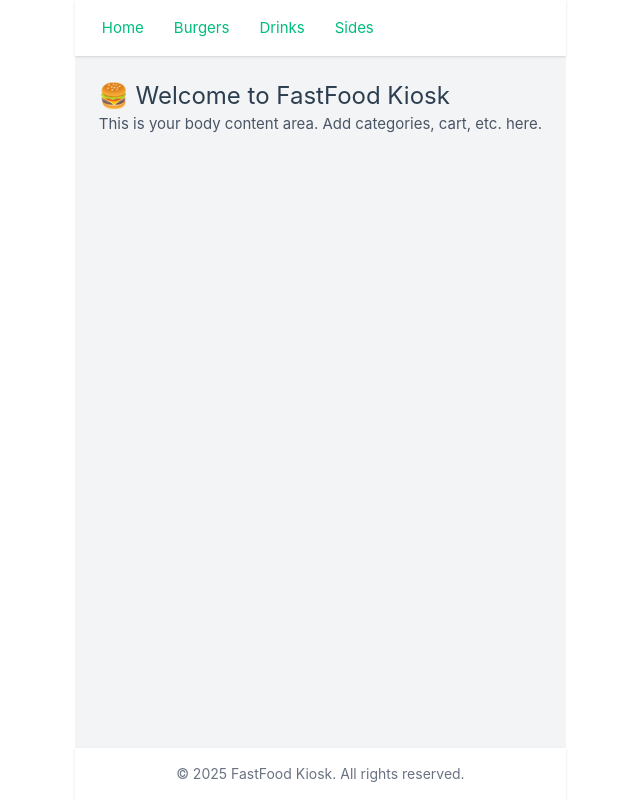
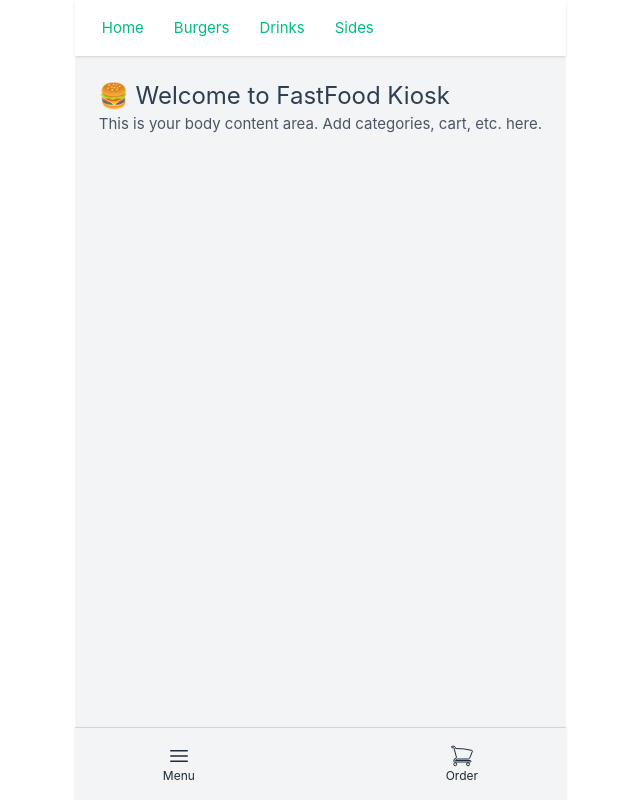
Before and after one commit to Genesis-Tan/Creamy-Created, a Vue app in the folder frontend-customer/customer-webapp/: page / in a window 1280 px wide. Shown: the whole page, without its empty margins (74-714 px from the left). Built offline with nearby package versions, Linux system fonts and the light colour scheme.

Commit message:
added footer

```diff
--- a/frontend-customer/customer-webapp/package.json
+++ b/frontend-customer/customer-webapp/package.json
@@ -10,6 +10,8 @@
     "format": "prettier --write src/"
   },
   "dependencies": {
+    "@heroicons/vue": "^2.2.0",
+    "@tailwindcss/postcss": "^4.1.11",
     "@tailwindcss/vite": "^4.1.11",
     "vue": "^3.5.17",
     "vue-router": "^4.5.1"
--- a/frontend-customer/customer-webapp/src/App.vue
+++ b/frontend-customer/customer-webapp/src/App.vue
@@ -17,12 +17,69 @@
     </main>
 
     <!-- Footer -->
-    <footer class="bg-white shadow px-6 py-4 text-center text-sm text-gray-500">
-      © 2025 FastFood Kiosk. All rights reserved.
+    <footer class="bg-ccbeige shadow px-6 py-4 text-center text-sm border-t border-gray-300">
+      <div class="flex justify-between items-center text-gray-800 max-w-md mx-auto px-16">
+        <!-- Left: Menu -->
+        <button
+          @click="select('menu')"
+          class="flex flex-col items-center focus:outline-none"
+          :class="{ 'text-ccpink': selected === 'menu' }"
+        >
+          <svg
+            xmlns="http://www.w3.org/2000/svg"
+            fill="none"
+            viewBox="0 0 24 24"
+            :stroke="selected === 'menu' ? '#FFB6C1' : 'currentColor'"
+            stroke-width="1.5"
+            class="w-6 h-6"
+          >
+            <path
+              stroke-linecap="round"
+              stroke-linejoin="round"
+              d="M3.75 6.75h16.5M3.75 12h16.5m-16.5 5.25h16.5"
+            />
+          </svg>
+          <span class="text-xs mt-1" :class="selected === 'menu' ? 'text-ccpink' : 'text-gray-800'">
+            Menu
+          </span>
+        </button>
+
+        <!-- Right: Cart -->
+        <button
+          @click="select('order')"
+          class="flex flex-col items-center focus:outline-none"
+          :class="{ 'text-ccpink': selected === 'order' }"
+        >
+          <svg
+            xmlns="http://www.w3.org/2000/svg"
+            viewBox="0 0 24 24"
+            fill="none"
+            :stroke="selected === 'order' ? '#FFB6C1' : 'currentColor'"
+            :class="['w-6 h-6']"
+          >
+            <path
+              d="M2.25 2.25a.75.75 0 0 0 0 1.5h1.386c.17 0 .318.114.362.278l2.558 9.592a3.752 3.752 0 0 0-2.806 3.63c0 .414.336.75.75.75h15.75a.75.75 0 0 0 0-1.5H5.378A2.25 2.25 0 0 1 7.5 15h11.218a.75.75 0 0 0 .674-.421 60.358 60.358 0 0 0 2.96-7.228.75.75 0 0 0-.525-.965A60.864 60.864 0 0 0 5.68 4.509l-.232-.867A1.875 1.875 0 0 0 3.636 2.25H2.25ZM3.75 20.25a1.5 1.5 0 1 1 3 0 1.5 1.5 0 0 1-3 0ZM16.5 20.25a1.5 1.5 0 1 1 3 0 1.5 1.5 0 0 1-3 0Z"
+            />
+          </svg>
+          <span
+            class="text-xs mt-1"
+            :class="selected === 'order' ? 'text-ccpink' : 'text-gray-800'"
+          >
+            Order
+          </span>
+        </button>
+      </div>
     </footer>
   </div>
 </template>
 
 <script setup>
-// You can add script logic here if needed
+import { ref } from 'vue'
+
+const selected = ref(null)
+
+function select(option) {
+  selected.value = option
+  console.log('Selected:', selected.value)
+}
 </script>
--- /dev/null
+++ b/frontend-customer/customer-webapp/tailwind.config.js
@@ -0,0 +1,21 @@
+module.exports = {
+  purge: [],
+  darkMode: false, // or 'media' or 'class'
+  content: [
+    './index.html',
+    './src/**/*.{vue,js,ts,jsx,tsx}',
+    '../../frontend-customer/customer-webapp/src/**/*.{vue,js,ts,jsx,tsx}',
+  ],
+  theme: {
+    extend: {
+      colors: {
+        ccbeige: '#FFFDD0',
+        ccpink: 'FFB6C1',
+      },
+    },
+  },
+  variants: {
+    extend: {},
+  },
+  plugins: [],
+}
```
Also changed, not shown: frontend-customer/customer-webapp/src/assets/main.css (line endings or trailing spaces), 1 other file (tests, documents, lock files or other folders).
